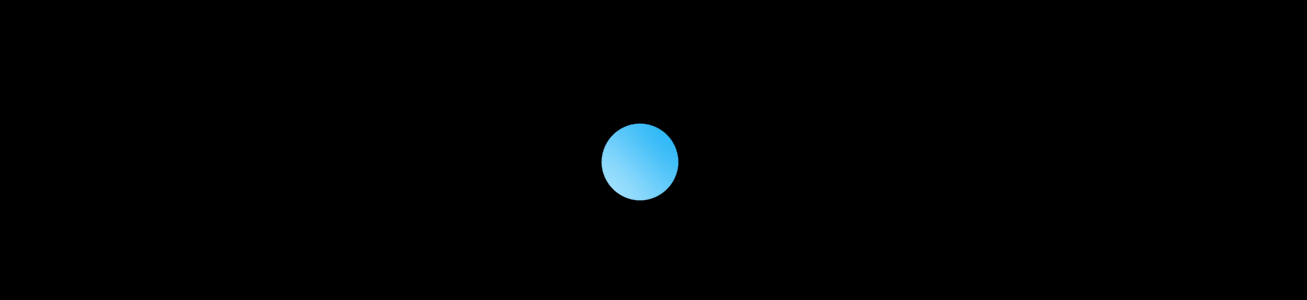
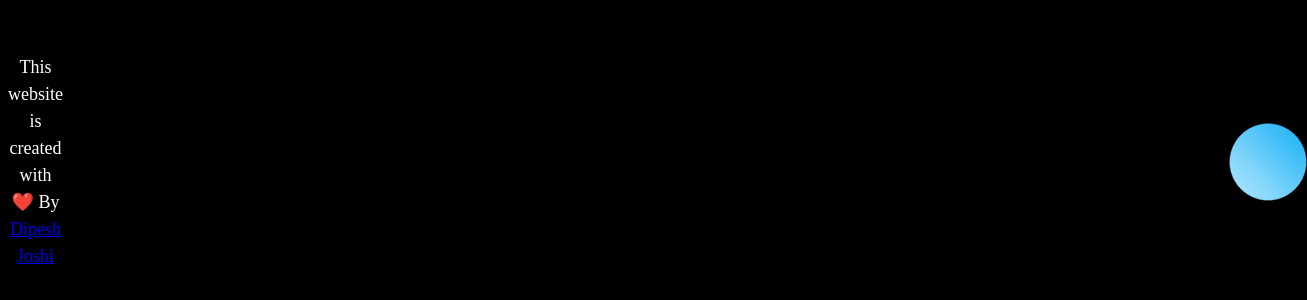
Before and after one commit to dipeshjoshi4/Animation-dj, a plain HTML site: page 4 Dot Liquid Loader/index.html in a window 1280 px wide. Shown: the part 246-546 px from the top of the page, 1307 px wide, since content can reach past the window. Drawn offline with Linux system fonts and the light colour scheme; a web font is replaced by a local one.

Commit message:
add devloper details

```diff
--- a/4 Dot Liquid Loader/index.html
+++ b/4 Dot Liquid Loader/index.html
@@ -2,12 +2,18 @@
 <html lang="en" >
 <head>
   <meta charset="UTF-8">
-  <title>CodePen - Liquid Loader  💧</title>
+  <title>Liquid Loader  💧</title>
   <link rel="preconnect" href="https://fonts.gstatic.com">
 <link href="https://fonts.googleapis.com/css2?family=Condiment&display=swap" rel="stylesheet"><link rel="stylesheet" href="./style.css">
 
 </head>
 <body>
+
+ <p class="developer-details">This website is created with ❤️ By
+	  <a href="https://www.linkedin.com/in/dipesh-joshi-2512a2162/" target="_blank">
+	  Dipesh Joshi</a>
+</p>
+
 <!-- partial:index.partial.html -->
 <div class="container">
   <div class="liquid"></div>
@@ -25,6 +31,9 @@
         0 0 0 20 -10
         " />
   </filter>
+
+
+
 </svg>
 <!-- partial -->
 
--- a/4 Dot Liquid Loader/style.css
+++ b/4 Dot Liquid Loader/style.css
@@ -6,6 +6,17 @@ body {
   min-height: 100vh;
   overflow: hidden;
 }
+
+.developer-details {
+  color: white;
+  text-align: center;
+  font-size: 18px;
+  line-height: 1.5em;
+  padding-right: 1200px;
+  /* padding-bottom: 50px; */
+  /* padding-top: 50px; */
+}
+
 .container {
   position: relative;
   width: 250px;
```
